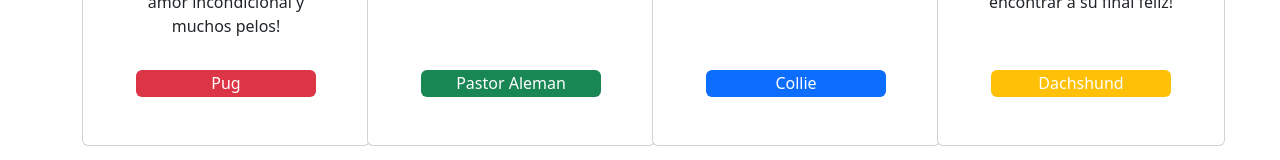
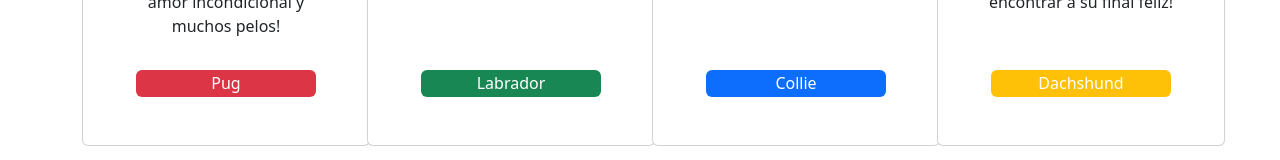
Before and after one commit to MitPlaza/primerReactFront, a React (Vite) app: page / in a window 1280 px wide. Shown: the part 479-639 px from the top of the page. Built offline with nearby package versions, Linux system fonts and the light colour scheme.

Commit message:
cambio de etiqueta pastor aleman a labrador

```diff
--- a/src/App.jsx
+++ b/src/App.jsx
@@ -16,7 +16,7 @@ const App = () => {
    <MyCard img='https://img.freepik.com/foto-gratis/perro-pug-aislado-fondo-blanco_2829-11409.jpg' titulo='Rocco' descripcion='Un perro de tamaño pequeño con un corazón gigante. Hazte amigo de Rocco y experimenta un amor incondicional y muchos pelos!' bg='danger' etiqueta='Pug' />
    </div>
    <div className='col-md-3'>
-   <MyCard img='https://img.freepik.com/foto-gratis/disparo-vertical-lindo-perro-feliz-sentado-suelo-cerca-flores-amarillas_181624-12664.jpg' titulo='Kuru' descripcion='Lleno de energía y listo para jugar. !Dale a Kuru el hogar amoroso que se merece!' bg='success' etiqueta='Pastor Aleman' />
+   <MyCard img='https://img.freepik.com/foto-gratis/disparo-vertical-lindo-perro-feliz-sentado-suelo-cerca-flores-amarillas_181624-12664.jpg' titulo='Kuru' descripcion='Lleno de energía y listo para jugar. !Dale a Kuru el hogar amoroso que se merece!' bg='success' etiqueta='Labrador' />
    </div><div className='col-md-3'>
    <MyCard img='https://img.freepik.com/foto-gratis/vista-frontal-lindo-perro-sentado_23-2148423669.jpg' titulo='Messi' descripcion='Es juguetón, amigable y se lleva, !Haz de Messi parte de tu familia hoy mismo!' bg='primary' etiqueta='Collie' />
    </div>
```
